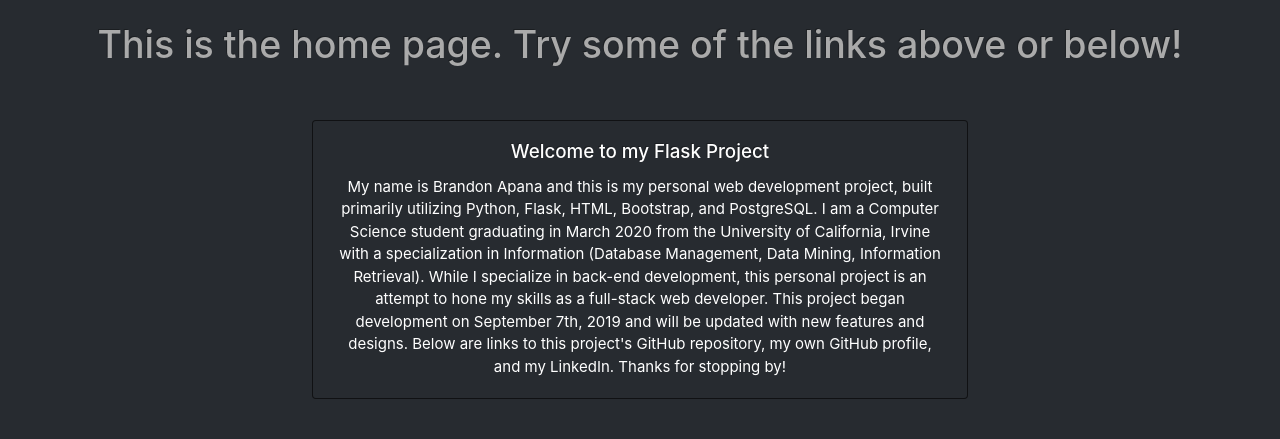
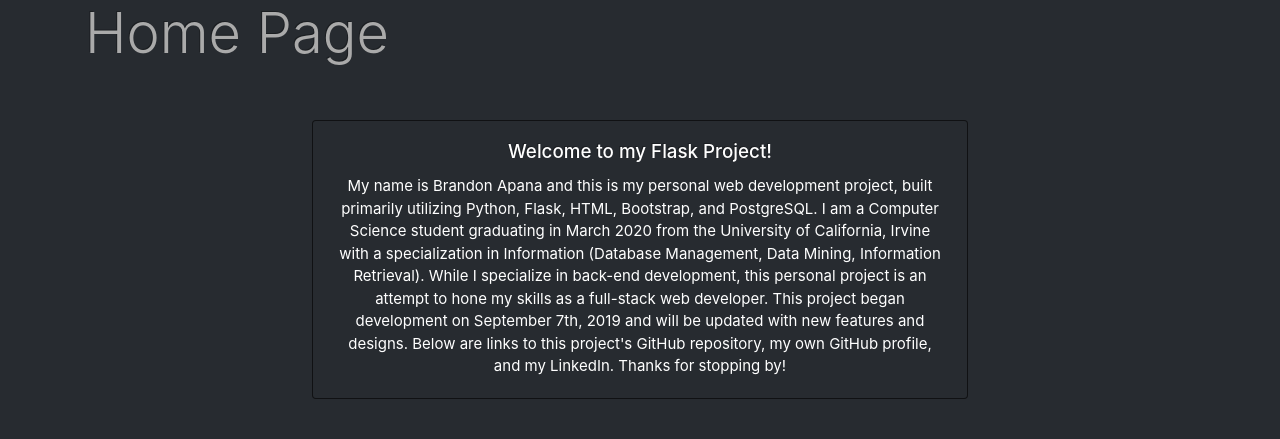
Before and after one commit to brapana/Apana.dev, a Python web app: template templates/index.html in a window 1280 px wide. Shown: the part 57-496 px from the top of the page. Run offline with Jinja, Linux system fonts and the light colour scheme; the template is opened without the code that fills it, so the values that code supplies are empty; some libraries are stand-ins or nearby versions.

Commit message:
Minor home page design changes

```diff
--- a/templates/index.html
+++ b/templates/index.html
@@ -3,11 +3,10 @@
 {% block content %}
 <div class="container">
 
-  <br>
 
   <div class="row">
     <div class="col-sm-12">
-      <h1 class="text-center">This is the home page. Try some of the links above or below!</h1>
+      <h1 class="display-4">Home Page</h1>
     </div>
   </div>
 
@@ -18,7 +17,7 @@
         <div class="card text-white bg-dark mb-3 mx-auto" style="max-width: 41rem;">
 
             <div class="card-body">
-                <h5 class="card-title">Welcome to my Flask Project</h5>
+                <h5 class="card-title">Welcome to my Flask Project!</h5>
                 <p class="card-text">My name is Brandon Apana and this is my personal web development project, built primarily utilizing Python, Flask, HTML, Bootstrap, and PostgreSQL.
                                     I am a Computer Science student graduating in March 2020 from the University of California, Irvine with a specialization in Information (Database Management, Data Mining, Information Retrieval).
                                     While I specialize in back-end development, this personal project is an attempt to hone my skills as a full-stack web developer.
```
